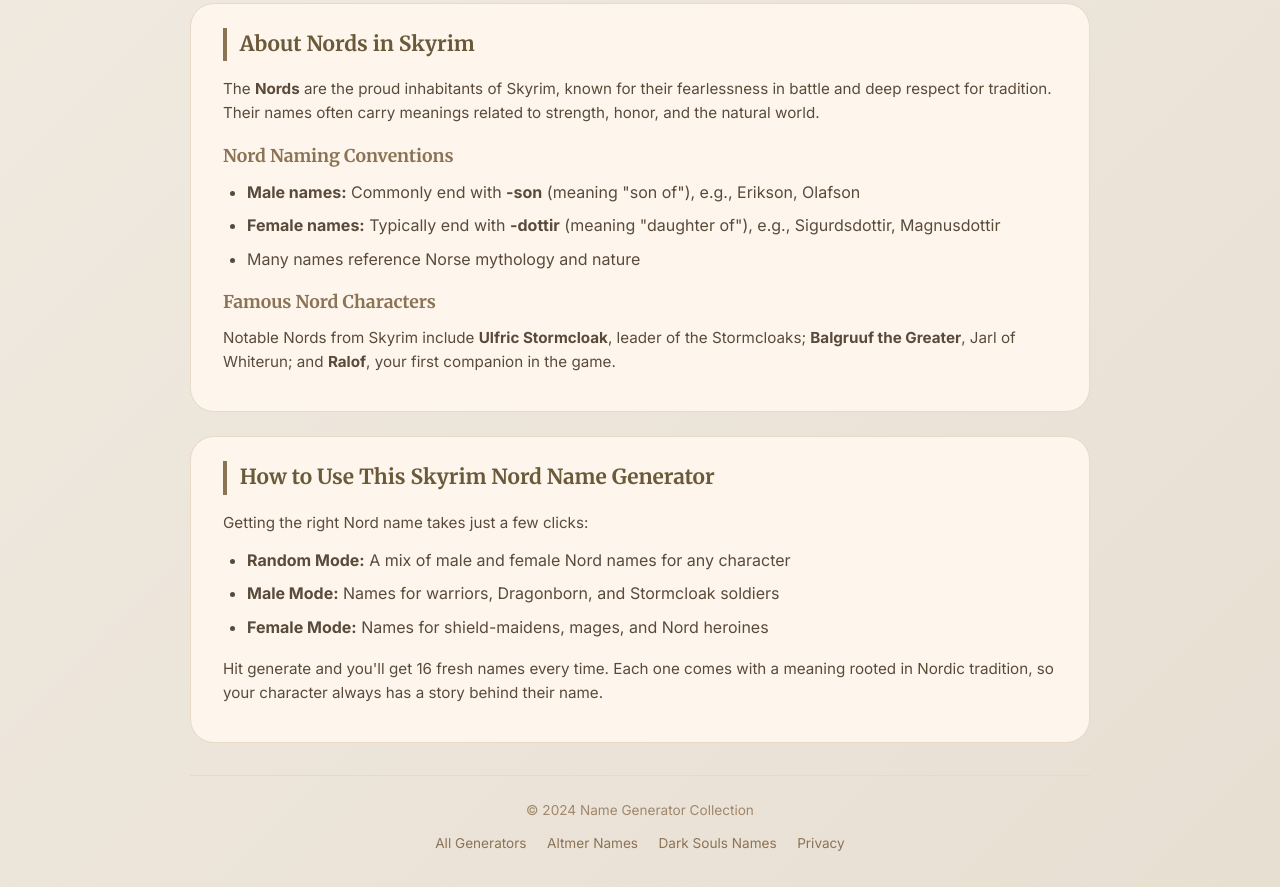
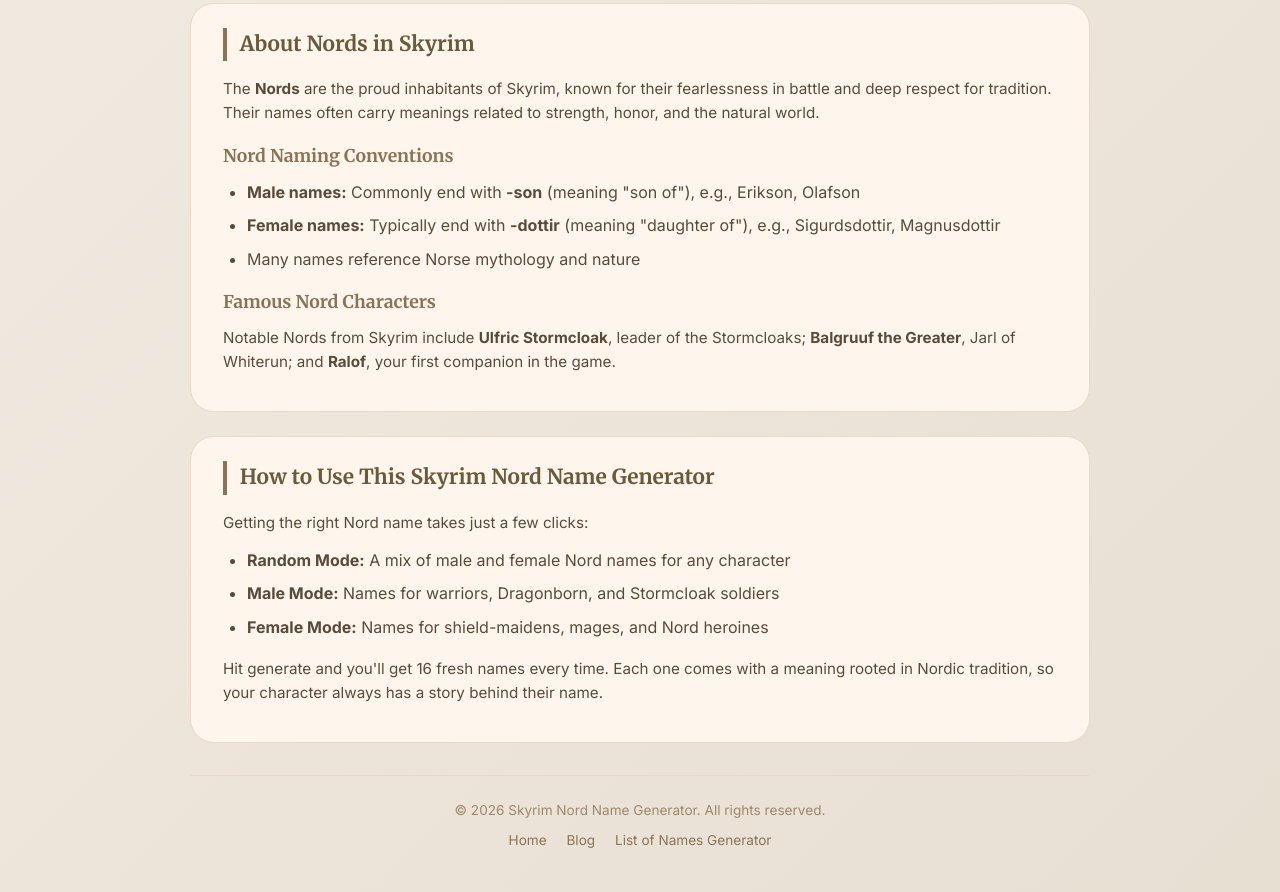
Before and after one commit to 875279933/Chinese-Name-Generator, a website: page skyrim/index.html in a window 1280 px wide. Shown: the part 1404-2296 px from the top of the page. Drawn offline with Linux system fonts and the light colour scheme.

Commit message:
Add files via upload

```diff
--- a/skyrim/index.html
+++ b/skyrim/index.html
@@ -188,13 +188,12 @@
         </div>
 
         <footer>
-            <p>© 2024 Name Generator Collection</p>
-            <div>
-                <a href="/list-of-names-generator.html">All Generators</a>
-                <a href="/altmer/">Altmer Names</a>
-                <a href="/dark/">Dark Souls Names</a>
-                <a href="/privacy.html">Privacy</a>
-            </div>
+            <p>© 2026 Skyrim Nord Name Generator. All rights reserved.</p>
+            <p>
+                <a href="/">Home</a>
+                <a href="/blog.html">Blog</a>
+                <a href="/list-of-names-generator.html">List of Names Generator</a>
+            </p>
         </footer>
     </div>
 
```
